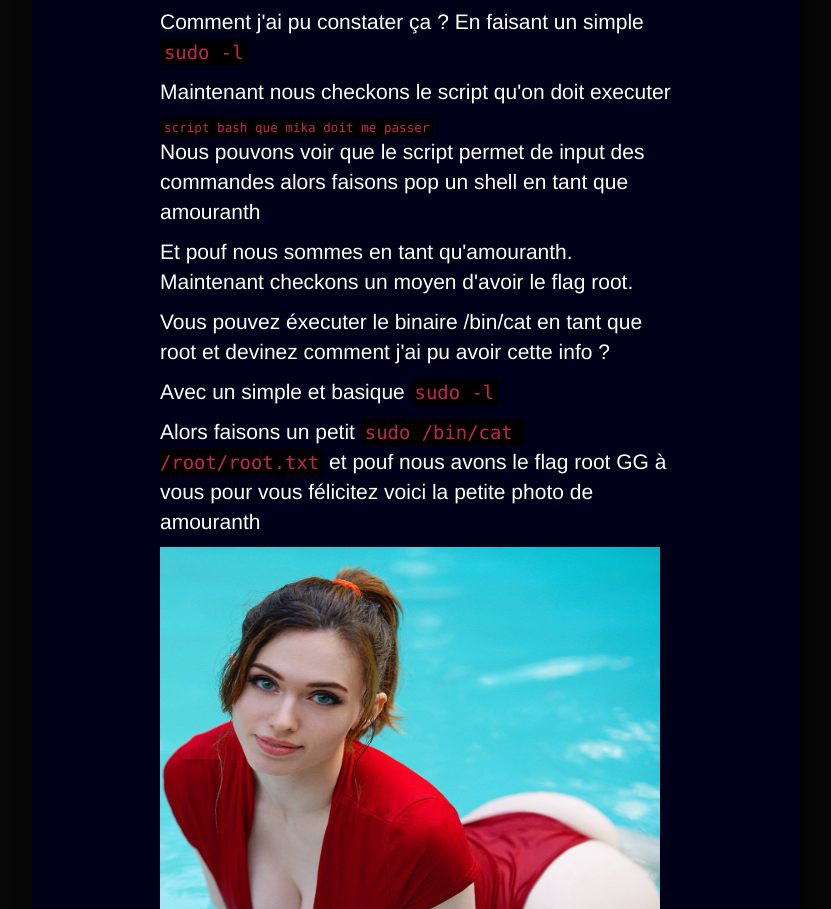
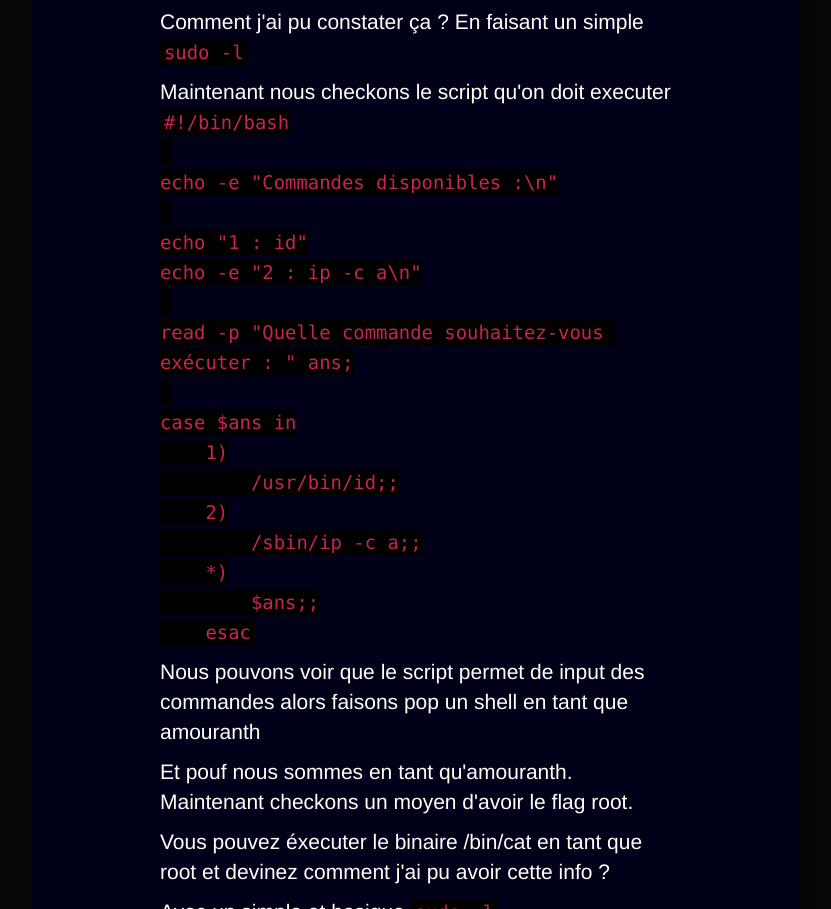
Before and after one commit to branoodle/eban.dev, a plain HTML site: page bookctf1.html in a window 1280 px wide. Shown: the part 1907-2816 px from the top of the page, without its empty margins (224-1055 px from the left). Drawn offline with nearby package versions, Linux system fonts and the light colour scheme.

Commit message:
Update bookctf1.html

```diff
--- a/bookctf1.html
+++ b/bookctf1.html
@@ -143,8 +143,26 @@ code{
 <p>Alors nous sommes en tant qu'user nommé player.</p>
 <p>Après une très très très longue investigation (c'est faux) nous pouvons constater que le user player a le droit d'éxecuter un script bash en tant que user "Amouranth".</p>
 <p>Comment j'ai pu constater ça ? En faisant un simple <code>sudo -l</code></p>
-<p>Maintenant nous checkons le script qu'on doit executer</p>
-<code>script bash que mika doit me passer</code>
+<p>Maintenant nous checkons le script qu'on doit executer
+<code>#!/bin/bash
+
+echo -e "Commandes disponibles :\n"
+
+echo "1 : id"
+echo -e "2 : ip -c a\n"
+
+read -p "Quelle commande souhaitez-vous exécuter : " ans;
+
+case $ans in
+    1)
+        /usr/bin/id;;
+    2)
+        /sbin/ip -c a;;
+    *)
+        $ans;;
+    esac</code>
+    </p>
+
 <p>Nous pouvons voir que le script permet de input des commandes alors faisons pop un shell en tant que amouranth</p>
 <p>Et pouf nous sommes en tant qu'amouranth. Maintenant checkons un moyen d'avoir le flag root.</p>
 <p>Vous pouvez éxecuter le binaire /bin/cat en tant que root et devinez comment j'ai pu avoir cette info ? </p>
```
